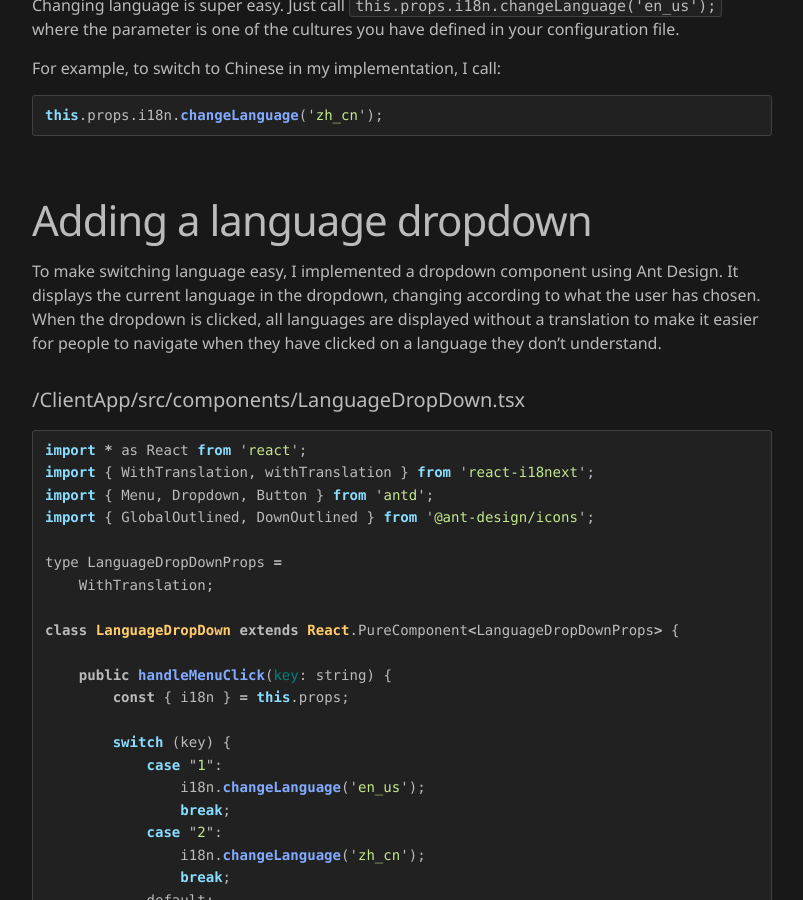
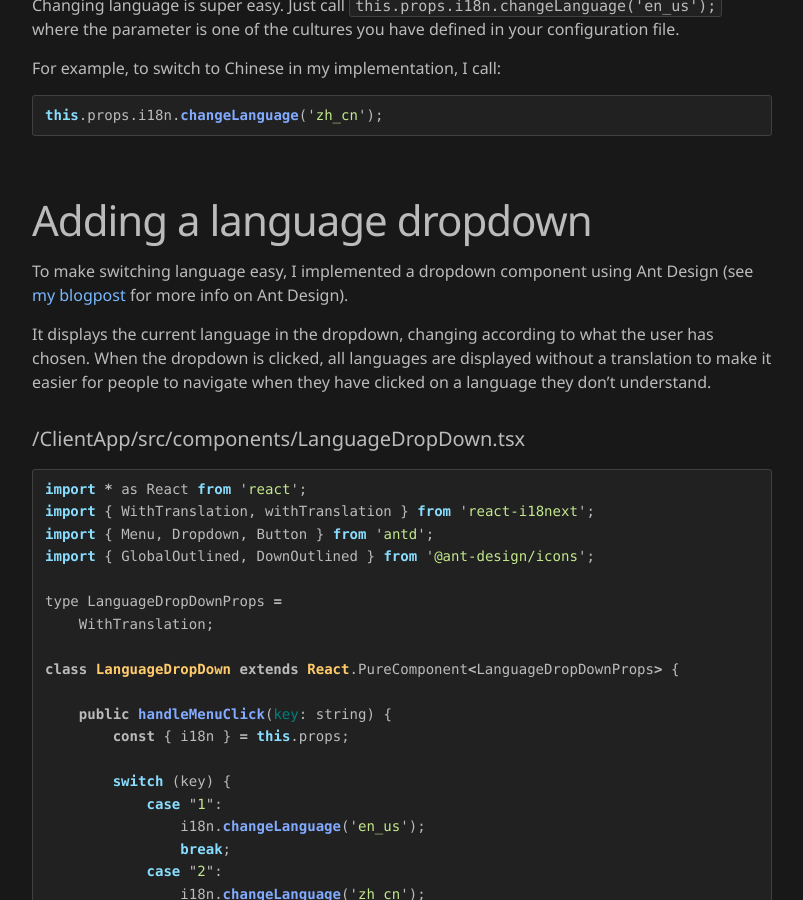
Before and after one commit to piers-sinclair/pierssinclair.github.io, a Jekyll site: the page built from _posts/2021-08-18-Localisation-part-1-the-front-end.md, in a window 1280 px wide and 900 px high, scrolled down 4875 px. Shown: the whole window, without its empty margins (238-1041 px from the left). Built offline with Jekyll 4.4.1, drawn with Linux system fonts in a browser that asks for light colours; comment, search, counter and statistics services are not loaded; some of the changed text lies outside the part shown.

Commit message:
refer to antd blogpost

````diff
--- a/_posts/2021-08-18-Localisation-part-1-the-front-end.md
+++ b/_posts/2021-08-18-Localisation-part-1-the-front-end.md
@@ -203,7 +203,9 @@ this.props.i18n.changeLanguage('zh_cn');
 
 # Adding a language dropdown
 
-To make switching language easy, I implemented a dropdown component using Ant Design. It displays the current language in the dropdown, changing according to what the user has chosen. When the dropdown is clicked, all languages are displayed without a translation to make it easier for people to navigate when they have clicked on a language they don't understand.
+To make switching language easy, I implemented a dropdown component using Ant Design (see [my blogpost](https://www.piers-sinclair.com/china-market/2021/07/21/Getting-Started-With-Ant-Design.html) for more info on Ant Design).
+
+It displays the current language in the dropdown, changing according to what the user has chosen. When the dropdown is clicked, all languages are displayed without a translation to make it easier for people to navigate when they have clicked on a language they don't understand.
 
 #### /ClientApp/src/components/LanguageDropDown.tsx
 ```javascript
````
Also changed, not shown: other parts of _posts/2021-08-18-Localisation-part-1-the-front-end.md (+1 -1 lines).
